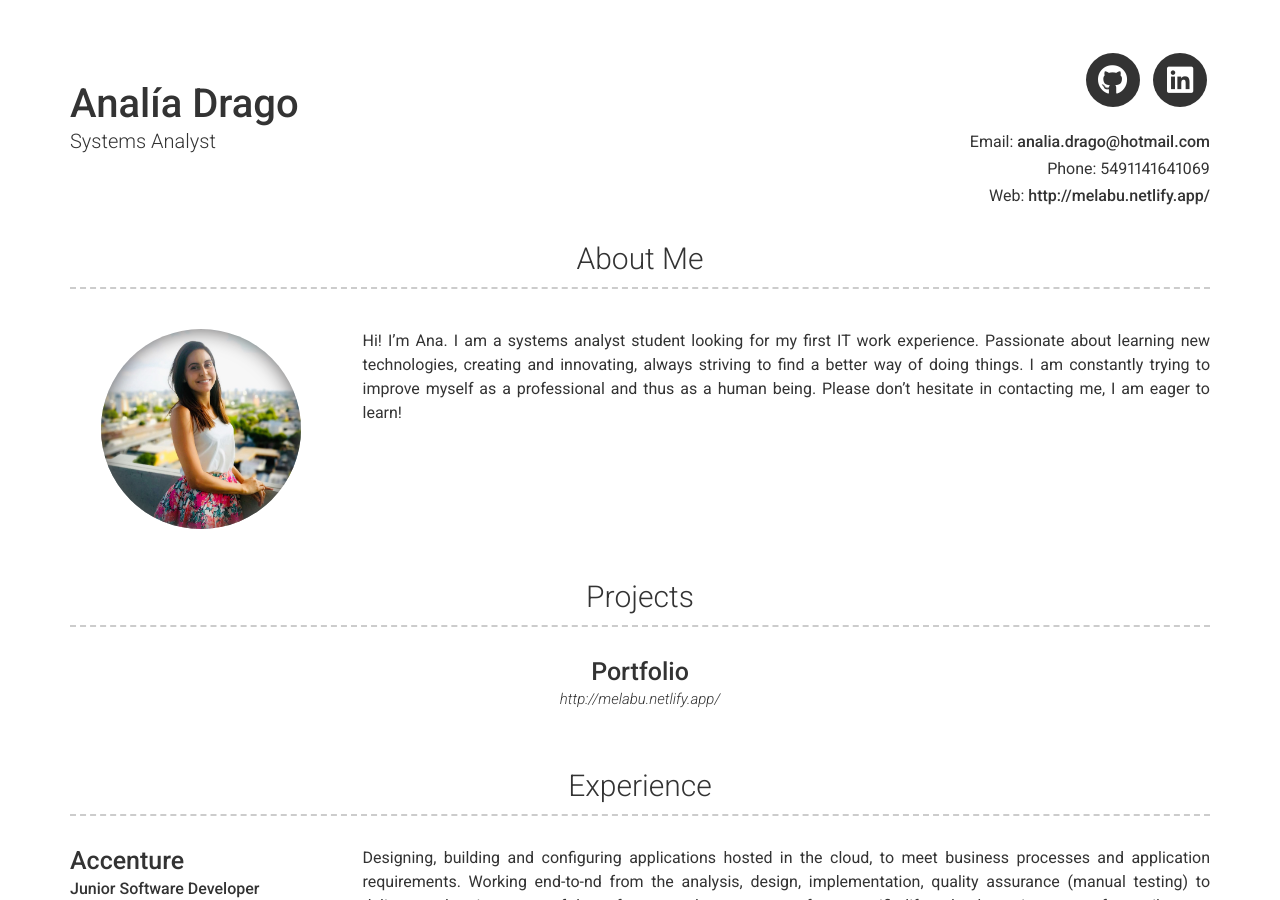
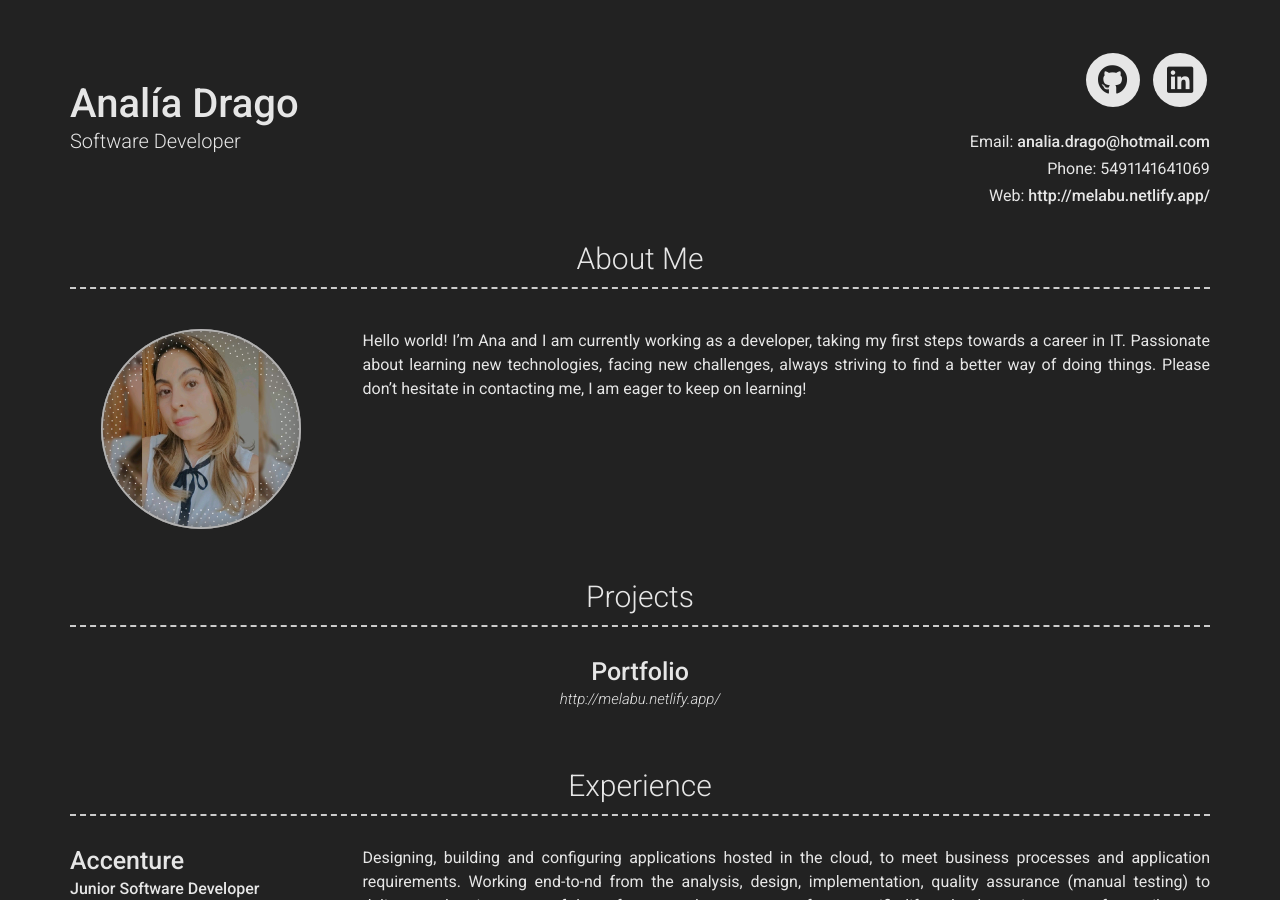
Before and after one commit to melabu/cv, a Jekyll site: the page built from index.md, in a window 1280 px wide and 900 px high. Built offline with Jekyll 4.4.1, drawn with Linux system fonts in a browser that asks for light colours; nearby versions of some CDN libraries; some of the changed text lies outside the part shown.

Commit message:
Update december 22

```diff
--- a/_config.yml
+++ b/_config.yml
@@ -4,13 +4,13 @@
 
 # Personal info
 name: Analía Drago
-title: Systems Analyst
+title: Software Developer
 email: analia.drago@hotmail.com
 phone: "5491141641069"
 website: http://melabu.netlify.app/
 
 # Dark Mode (true/false/never)
-darkmode: never
+darkmode: true
 
 # Social links
 github_username:  melabu
@@ -44,13 +44,9 @@
 
 # About Section
 # about_title: About Me (Use this to override about section title)
-about_profile_image: images/profile.png
+about_profile_image: images/profile1.png
 about_content: | # this will include new lines to allow paragraphs
-  Hi! I'm Ana. I am a systems analyst student looking for my first IT work experience.
-  Passionate about learning new technologies, creating and innovating, always striving
-  to find a better way of doing things. I am constantly trying to improve myself as a
-  professional and thus as a human being. Please don't hesitate in contacting me, I am
-  eager to learn!
+  Hello world! I'm Ana and I am currently working as a developer, taking my first steps towards a career in IT. Passionate about learning new technologies, facing new challenges, always striving to find a better way of doing things. Please don't hesitate in contacting me, I am eager to keep on learning!
 
 # Projects Section
 # projects_title: Projects #(Use this to override about projects section title)
@@ -75,31 +71,19 @@
 
   *Design thinking*
 
-  *Active listening*
-
-  *Oral and written communication skills*
-
-  *Analytical thinking and problem-solving*
-
-  *Process modeling*
+  *Problem-solving*
 
   **SKILLS**
 
-  *Web design: HTML & CSS. Basic JavaScript*
+  *Web design: HTML & CSS. Currently learning JavaScript*
 
-  *Web programming with C# .NET*
+  *Backend: C# .NET - Web Api .NET Core*
 
-  *Web Api .NET Core*
+  *Object oriented programming - Java*
 
-  *Object oriented programming with Java*
+  *Cloud: Microsoft Azure*
 
-  *Currently learning React*
-
-  *Adobe Photoshop*
-
-  *Figma*
-
-  *Microsoft Office*
+  *DB: MySQL Workbench*
 
   **CERTIFICATIONS**
 
```
Also changed, not shown: images/profile1.png (added).
